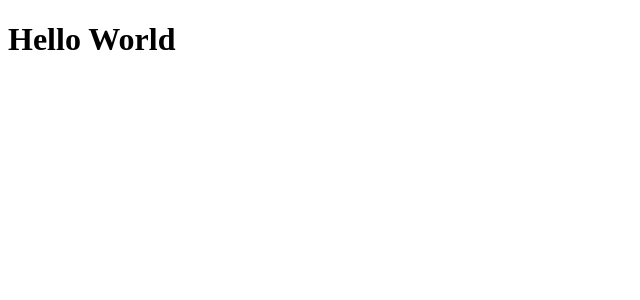
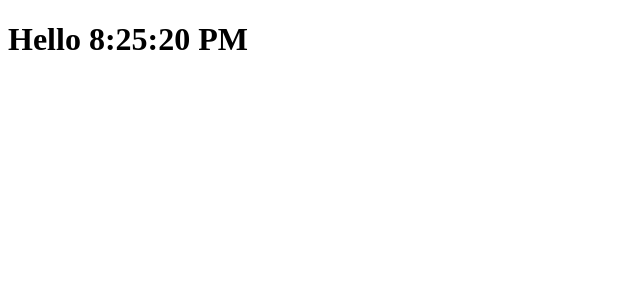
Before and after one commit to Syed-Sadman/React-life, a React (Create React App) app: page / in a window 1280 px wide. Shown: the top 300 px of the page, without its empty margins (0-640 px from the left). Built offline with nearby package versions, Linux system fonts and the light colour scheme.

Commit message:
current time

```diff
--- a/src/index.js
+++ b/src/index.js
@@ -2,12 +2,14 @@
 import ReactDOM from 'react-dom';
 
 
-const element=(
-    <h1 className="heading">
-        <span className="text">Hello World</span>
-    </h1>
+setInterval(()=>{
+    const element=(
+        <h1 className="heading">
+            <span className="text">Hello {new Date().toLocaleTimeString()} </span>
+        </h1>
 
-);
+    );
 
 
-ReactDOM.render(element,document.getElementById('root'));
+    ReactDOM.render(element,document.getElementById('root'));
+},1000);
```
